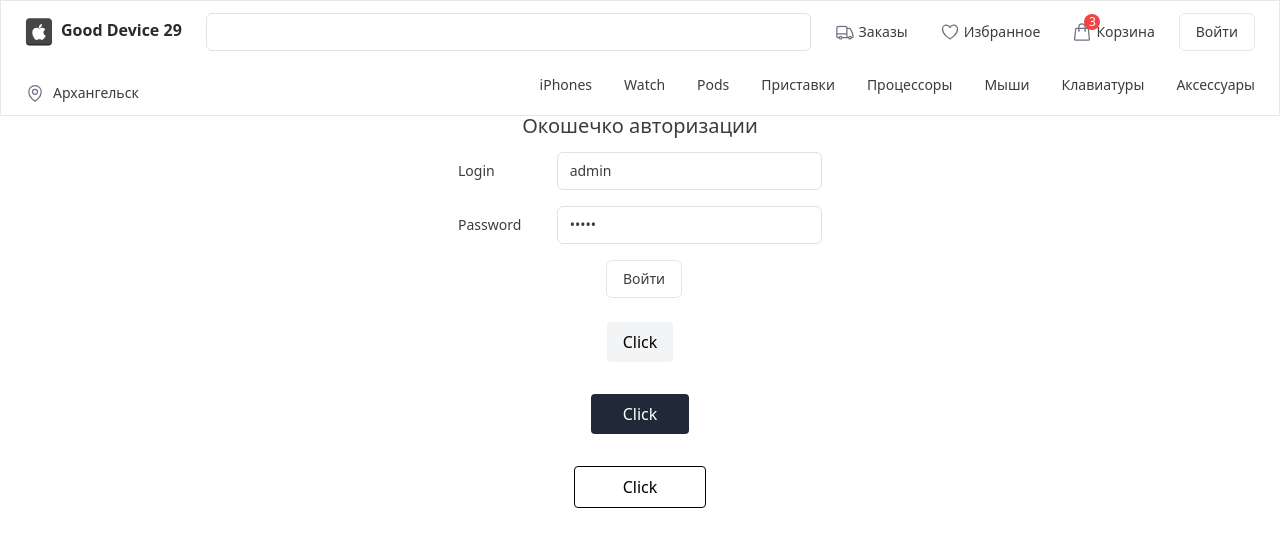
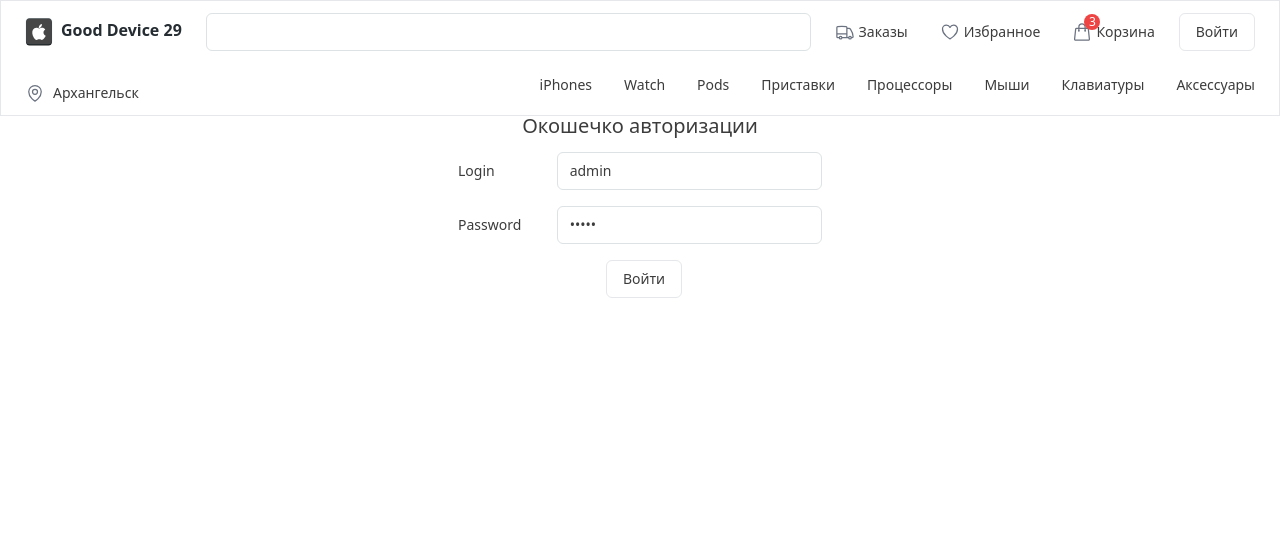
Before and after one commit to nikitaturabov/device-store, a Next.js app: page / in a window 1280 px wide. Shown: the top 546 px of the page. Built offline with nearby package versions, Linux system fonts and the light colour scheme.

Commit message:
fix: fix button component

```diff
--- a/src/app/globals.css
+++ b/src/app/globals.css
@@ -20,49 +20,3 @@ body {
   color: #3c3c3c;
   background: #fff;
 }
-
-@layer components {
-  .btn {
-    @apply py-2 px-4 m-2 rounded transition-all;
-  }
-
-  .small {
-    @apply px-4;
-  }
-
-  .medium {
-    @apply px-8;
-  }
-
-  .large {
-    @apply px-12;
-  }
-
-  .primary {
-    @apply bg-gray-100 text-black;
-  }
-
-  .primary:hover {
-    @apply bg-gray-400;
-  }
-
-  .secondary {
-    @apply bg-gray-800 text-white;
-  }
-
-  .secondary:hover {
-    @apply bg-gray-600;
-  }
-
-  .tertiary {
-    @apply bg-white text-black border border-black;
-  }
-
-  .tertiary:hover {
-    @apply bg-gray-100;
-  }
-
-  .disabled {
-    @apply opacity-50 cursor-not-allowed;
-  }
-}
--- a/src/app/pages/Auth/index.tsx
+++ b/src/app/pages/Auth/index.tsx
@@ -3,8 +3,15 @@ import { FlexItem } from '@/components/Flex/FlexItem';
 import { Title } from '@/components/Typography/Title';
 import { Text } from '@/components/Typography/Text';
 import { Button } from '@/components/Button';
+import React from 'react';
 
 export const Auth = () => {
+
+  const handleClick = (event: MouseEvent<HTMLDivElement>) => {
+    event.preventDefault();
+    alert('click');
+  };
+
   return (
     <FlexContainer className={'h-full'} justify={'center'}>
       <FlexItem>
@@ -55,13 +62,13 @@ export const Auth = () => {
             >
               <span className='text-sm font-medium'>Войти</span>
             </button>
-            <Button type='primary' size='small' onClick={() => alert('alert')}>
+            <Button type='primary' size='small' onClick={handleClick}>
               Click
             </Button>
-            <Button type='secondary' size='medium'>
+            <Button type='secondary' size='medium' onClick={handleClick}>
               Click
             </Button>
-            <Button type='tertiary' size='large'>
+            <Button type='tertiary' size='large' onClick={handleClick}>
               Click
             </Button>
           </FlexContainer>
--- a/src/components/Button/index.tsx
+++ b/src/components/Button/index.tsx
@@ -1,5 +1,5 @@
 import { FunctionComponent, PropsWithChildren } from 'react';
-import React from 'react';
+import React, { MouseEvent } from 'react';
 
 type TBtnTypes = 'primary' | 'secondary' | 'tertiary';
 type TBtnSizes = 'large' | 'medium' | 'small';
@@ -7,20 +7,24 @@ type TBtnSizes = 'large' | 'medium' | 'small';
 interface IBtn {
   type?: TBtnTypes;
   size?: TBtnSizes;
-  onClick?: () => void;
+  onClick: (event: MouseEvent<HTMLDivElement>) => void;
   className?: string;
   disabled?: boolean;
 }
 
 export const Button: FunctionComponent<PropsWithChildren<IBtn>> = (props) => {
-  const {
-    onClick,
-    size = 'medium',
-    type = 'primary',
-    children
-  } = props;
+  const { onClick, size = 'medium', type = 'primary', children, className = '', disabled = false} = props;
 
-  return <div className={`btn ${type} ${size} (disabled ? 'disabled' : '')`} onClick={onClick}>
-    {children}
-  </div>;
+  const sizeClasses = size === 'small' ? 'px-3 py-1 text-sm' : size === 'large' ? 'px-6 py-3 text-lg' : 'px-4 py-2 text-md';
+  const typeClasses = type === 'primary' ? 'bg-white-100 text-white' : type === 'secondary' ? 'bg-gray text-white' : 'bg-blue text-white';
+  const disabledStyle = disabled ? 'opacity-50 cursor-not-allowed' : 'transition ease-in-out duration-300 hover:cursor-pointer';
+
+  return (
+    <div
+      className={`${sizeClasses} ${typeClasses} ${disabledStyle} + hover:bg-opacity-75 focus:outline-none` + {className}}
+      onClick={onClick}
+    >
+      {children}
+    </div>
+  );
 };
```
